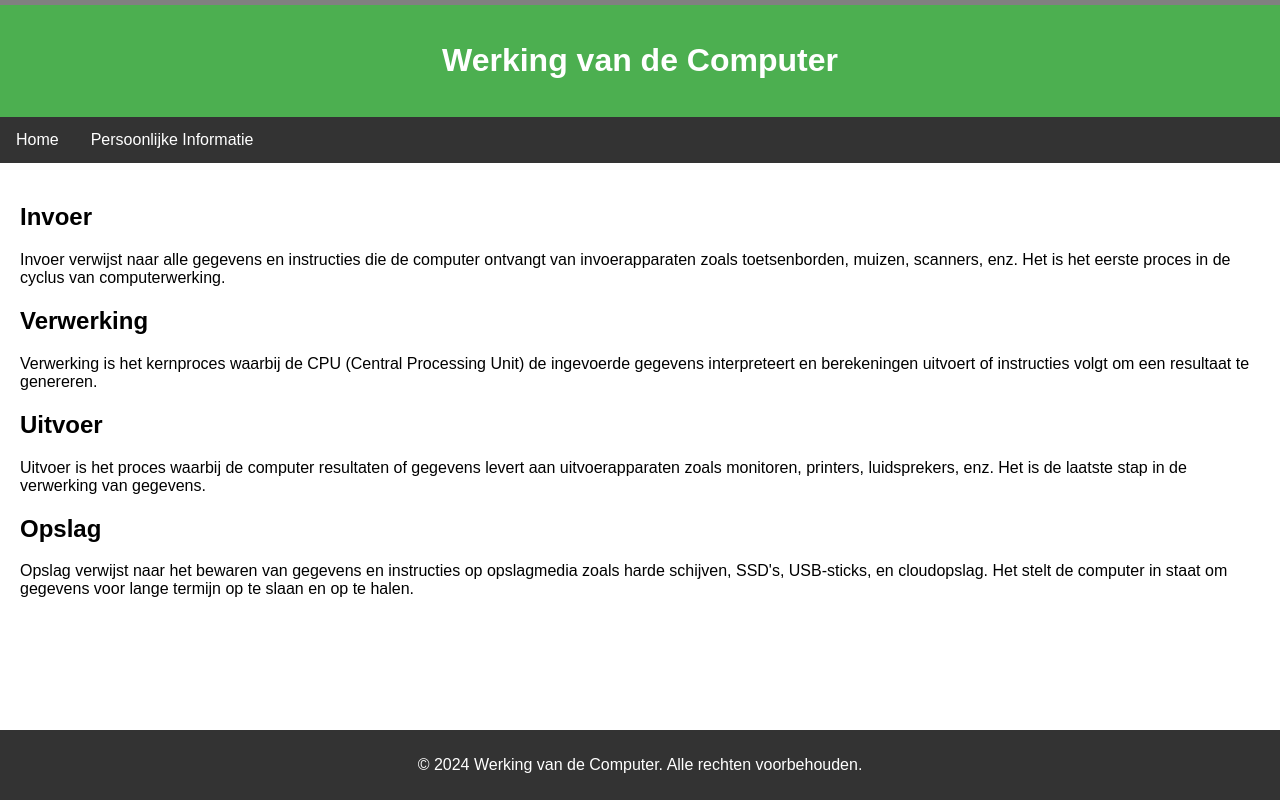
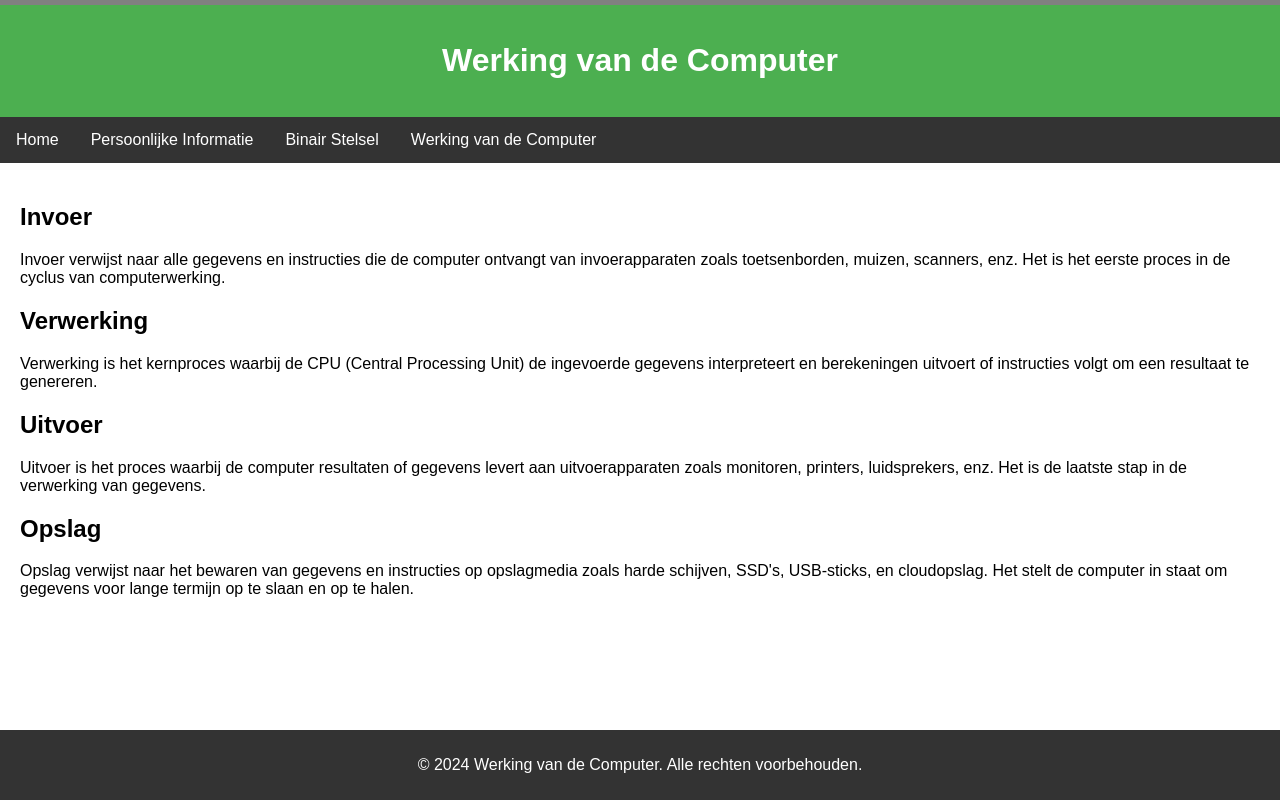
Before and after one commit to Altijdjoek/Altijdjoek.github.io, a plain HTML site: page werking van een computer.html in a window 1280 px wide. Drawn offline with Linux system fonts and the light colour scheme.

Commit message:
Update werking van een computer.html

```diff
--- a/werking van een computer.html
+++ b/werking van een computer.html
@@ -64,6 +64,8 @@
     <ul>
         <li><a href="index.html">Home</a></li>
         <li><a href="persoonlijke.info.html">Persoonlijke Informatie</a></li>
+        <li><a href="binair stelsel.html">Binair Stelsel</a></li>
+        <li><a href="werking van de computer.html">Werking van de Computer</a></li>
     </ul>
 </nav>
 <div class="main">
```
